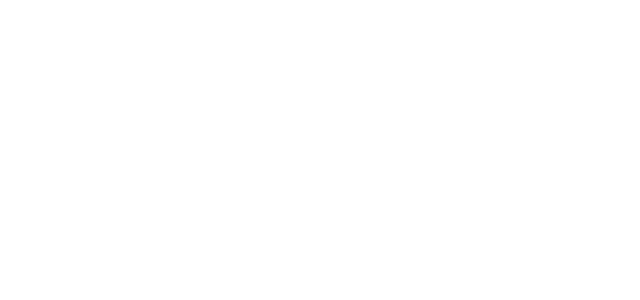
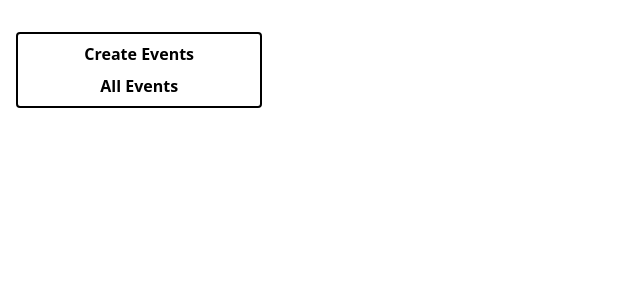
Before and after one commit to 0plaze0/Techcracy, a React (Vite) app in the folder client/: page /admin in a window 1280 px wide. Before the commit this address had no page. Shown: the top 300 px of the page, without its empty margins (0-640 px from the left). Built offline with nearby package versions, Linux system fonts and the light colour scheme.

Commit message:
feat: add sidebar

```diff
--- a/client/src/App.tsx
+++ b/client/src/App.tsx
@@ -1,12 +1,16 @@
 import { Routes, Route } from "react-router-dom";
 import "./App.scss";
-import { Home, EventPage } from "./pages";
+import { Home, EventPage, AdminDashboard } from "./pages";
 function App() {
   return (
     <Routes>
-            <Route path="/" >
+      <Route path="/">
         <Route index element={<Home />} />
         <Route path="events" element={<EventPage />} />
+        <Route path="admin" element={<AdminDashboard />}>
+          <Route path="create-events" element={<h1>CreateEvent</h1>} />
+          <Route path="all-events" element={<h1>all events</h1>} />
+        </Route>
       </Route>
     </Routes>
   );
--- /dev/null
+++ b/client/src/components/Sidebar.tsx
@@ -0,0 +1,20 @@
+import { Link } from "react-router-dom";
+import { navigation } from "../constants";
+
+const Sidebar = () => {
+  return (
+    <nav className="flex flex-col justify-center gap-2 rounded border-solid border-2 border-black px-2 py-2">
+      {navigation.map((link) => (
+        <li
+          key={link.title}
+          className="list-none flex justify-center align-center font-semibold hover:bg-slate-400"
+        >
+          <Link to={link.path}>{link.title}</Link>
+          <hr />
+        </li>
+      ))}
+    </nav>
+  );
+};
+
+export default Sidebar;
--- a/client/src/components/index.tsx
+++ b/client/src/components/index.tsx
@@ -0,0 +1 @@
+export { default as Sidebar } from "./Sidebar";
--- /dev/null
+++ b/client/src/constants/AdminNavigation.tsx
@@ -0,0 +1,4 @@
+export const navigation = [
+  { title: "Create Events", path: "create-events" },
+  { title: "All Events", path: "all-events" },
+];
--- a/client/src/constants/index.tsx
+++ b/client/src/constants/index.tsx
@@ -0,0 +1 @@
+export { navigation } from "./AdminNavigation";
--- /dev/null
+++ b/client/src/pages/admin/AdminDashboard.tsx
@@ -0,0 +1,17 @@
+import { Outlet } from "react-router-dom";
+import { Sidebar } from "../../components";
+
+const AdminDashboard = () => {
+  return (
+    <main className="container grid grid-cols-5 gap-1 mx-auto px-4 py-8">
+      <div className="col-span-1">
+        <Sidebar />
+      </div>
+      <div className="col-span-4 px-2 py-2 ">
+        <Outlet />
+      </div>
+    </main>
+  );
+};
+
+export default AdminDashboard;
--- a/client/src/pages/index.tsx
+++ b/client/src/pages/index.tsx
@@ -1,2 +1,3 @@
 export { default as Home } from "./Home";
 export { default as EventPage } from "./events/EventPage";
+export { default as AdminDashboard } from "./admin/AdminDashboard";
```
Lines whose indentation alone changed are shown as unchanged.
